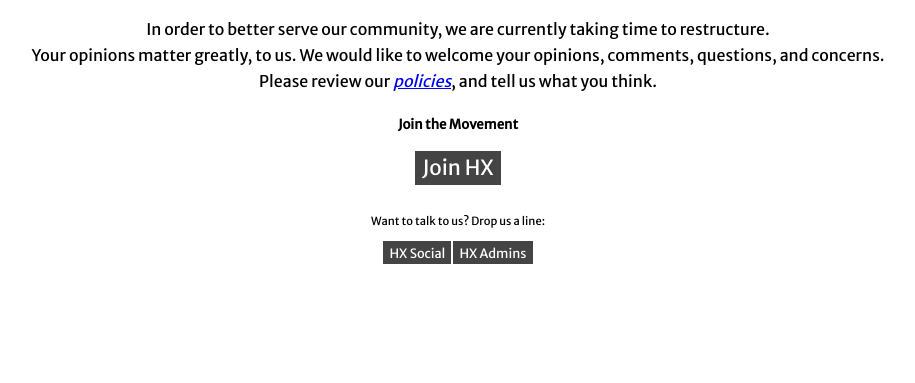
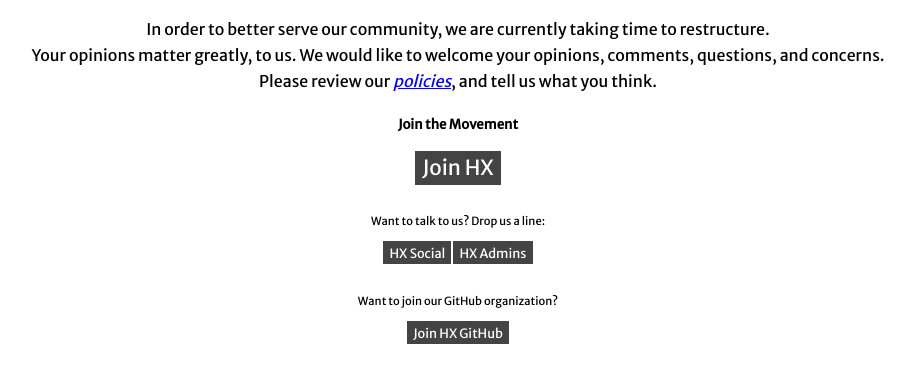
Before and after one commit to wearehx/wearehx.github.io, a plain HTML site: page index.html in a window 1280 px wide. Shown: the part 135-518 px from the top of the page, without its empty margins (182-1097 px from the left). Drawn offline with Linux system fonts and the light colour scheme.

Commit message:
Added a button to join the HX GH org

```diff
--- a/index.html
+++ b/index.html
@@ -25,6 +25,13 @@ Please review our <a href="https://github.com/wearehx/policies">policies</a>, an
 <a href="http://webchat.freenode.net/?channels##hx">HX Social</a> <a href="http://webchat.freenode.net/?channels##hx-admin">HX Admins</a>
 </div>
 </div>
+<div class="shameless-irc-plug">
+<p> Want to join our GitHub organization? </p>
+<div class="irc-btn-grp">
+<a href="https://hackers-github.herokuapp.com/">Join HX GitHub</a>
+</div>
+</div>
+</div>
 </footer>
 </body>
 </html>
```
